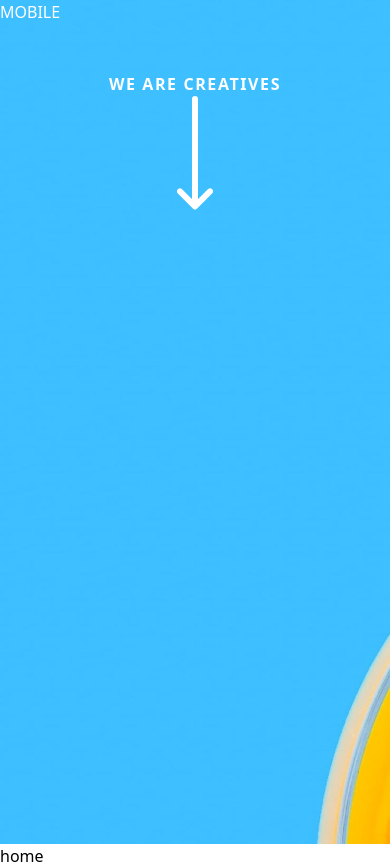
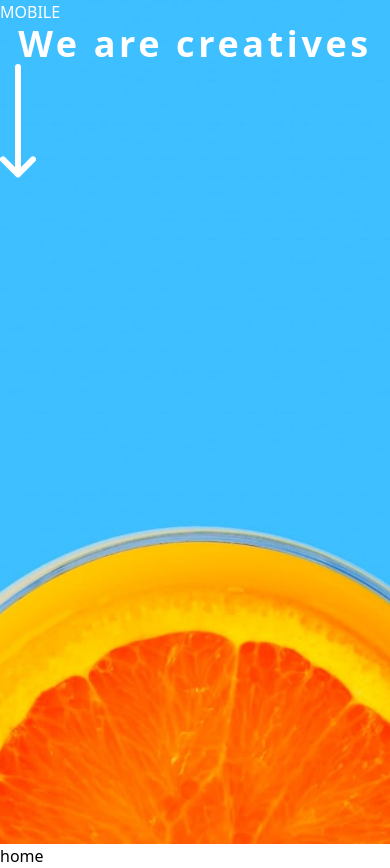
Before and after one commit to cordovacarlos22/Sunnyside-agency-landing-page-challenge, a Next.js app in the folder landing-page/: page / in a window 390 px wide. Built offline with nearby package versions, Linux system fonts and the light colour scheme.

Commit message:
feat(header): :construction: WORKING ON MOBILE

```diff
--- a/landing-page/components/header/Header.jsx
+++ b/landing-page/components/header/Header.jsx
@@ -5,20 +5,13 @@ import arrow from '@/images/icon-arrow-down.svg';
 
 const Header = () => {
   return (
-    <header className=' h-screen bg-[url("../images/desktop/image-header.jpg")] bg-cover flex flex-col  text-white '>
+    <header className=' h-screen bg-[url("../images/mobile/image-header.jpg")] md:bg-[url("../images/desktop/image-header.jpg")] bg-cover bg-center bg-no-repeat  flex flex-col  text-white   '>
       <Nav />
-      <section className='uppercase flex flex-col justify-center items-center pt-12 lg:gap-20'>
-        <h1 className='md:text-lg lg:text-4xl tracking-widest font-bold'>We are creatives</h1>
-        <Image src={arrow} alt='arrow image' />
+      <h1 className=' justify-center text-center items-center text-4xl tracking-widest font-bold'>We are creatives</h1>
+      <section className='flex flex-col'>
+        <Image className='  ' src={arrow} alt='arrow image' />
       </section>
-      <section className='flex flex-col items-center justify-normal pt-24'>
 
-
-
-        <section>
-
-        </section>
-      </section>
     </header>
   )
 }
```
